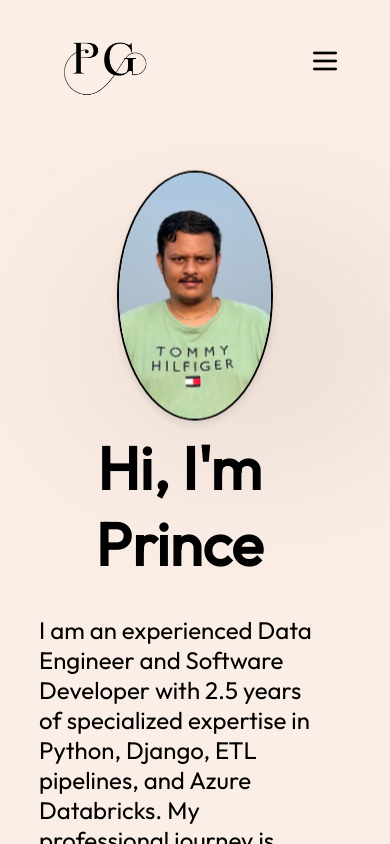
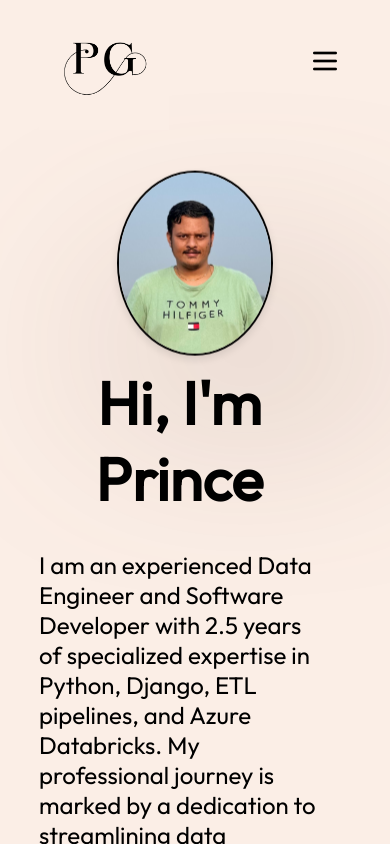
Before and after one commit to prince3453/portfolio-prince, a React (Vite) app: page / in a window 390 px wide. Shown: the top 844 px of the page. Built offline with nearby package versions, Linux system fonts and the light colour scheme.

Commit message:
small change for the screensize

```diff
--- a/src/component/Hero/Hero.module.css
+++ b/src/component/Hero/Hero.module.css
@@ -187,9 +187,3 @@
       height: 60%; /* Adjust height accordingly for tablet screens */
     }
   }
-
-  @media (max-width: 480px) {
-    .heroimg {
-      height: 250px; /* Adjust height accordingly for mobile screens */
-    }
-  }
```
